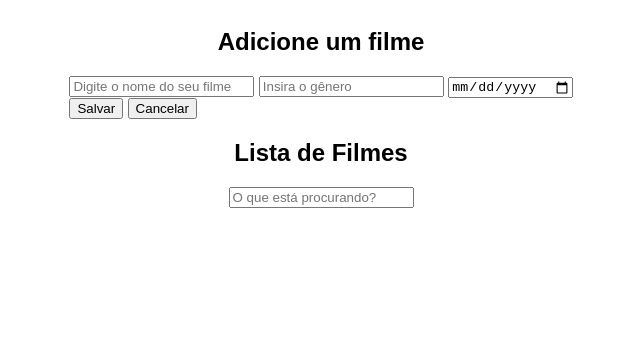
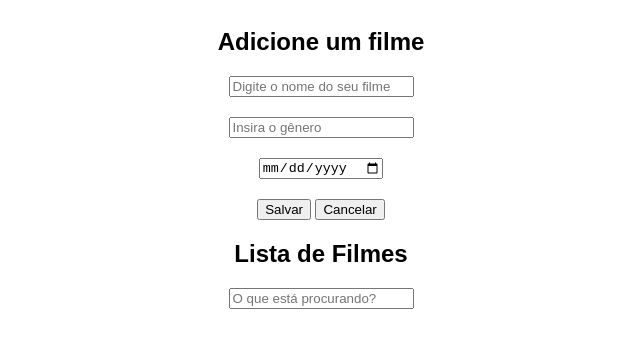
Before and after one commit to JoseCarlos-Filho/lista-de-filme, a plain HTML site: page index.html in a window 1280 px wide. Shown: the whole page, without its empty margins (319-959 px from the left). Drawn offline with nearby package versions, Linux system fonts and the light colour scheme; no server answers.

Commit message:
feat: adiciona estilo ao formulário de filme

```diff
--- a/css/styles.css
+++ b/css/styles.css
@@ -9,6 +9,14 @@ body {
   display: flex;
   align-items: center;
   flex-direction: column;
+}
+
+#filme-form {
+  width: 80vw;
+  display: flex;
+  flex-direction: column;
+  align-items: center;
+  gap: 20px;
 }
 
 #lista-filmes-container {
```
